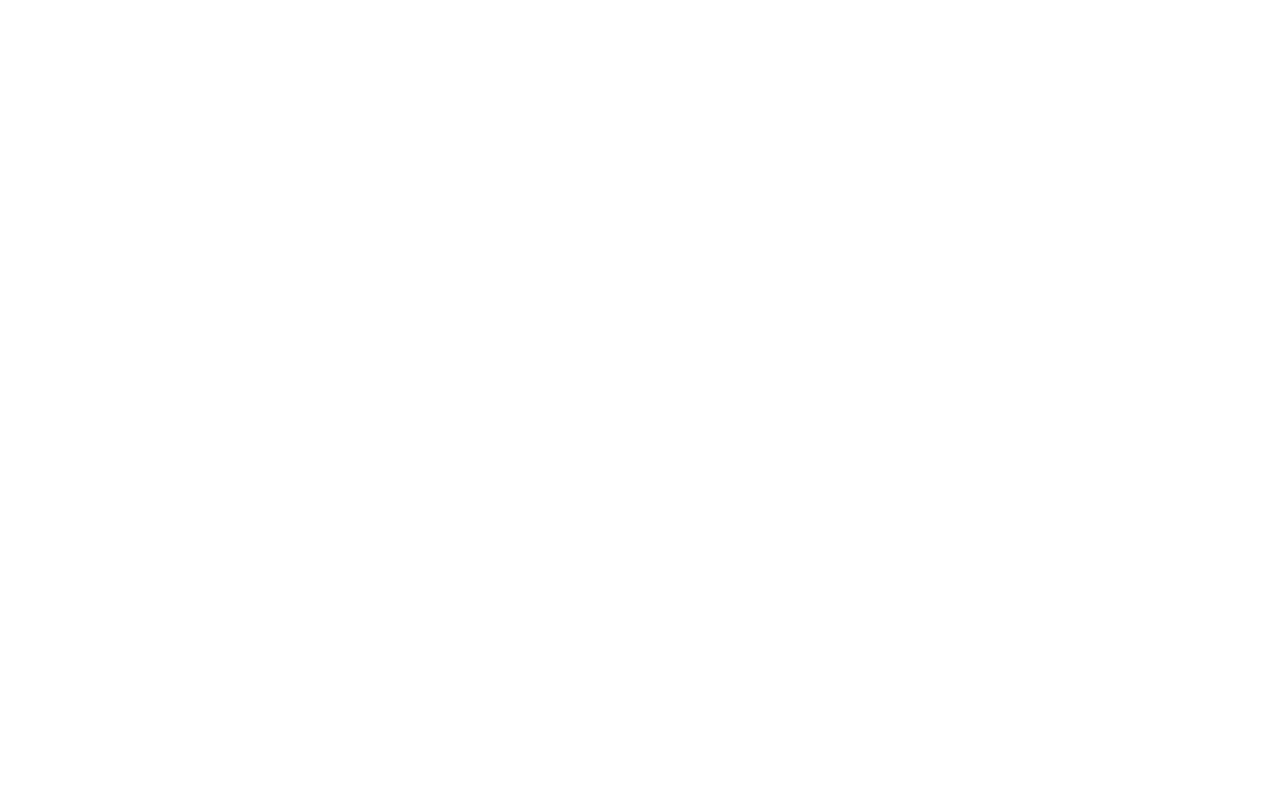
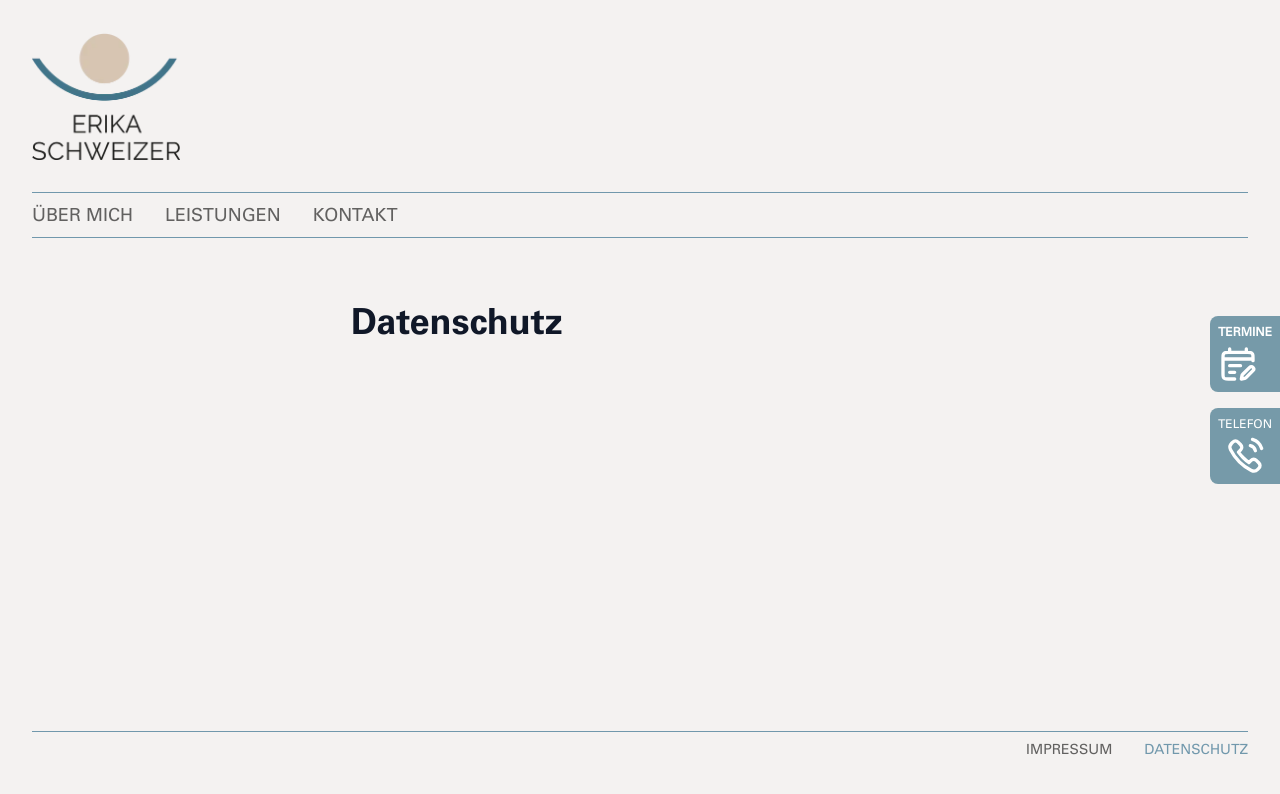
Before and after one commit to darayaq-01/schweizer-psychotherapie, an Astro site: page /datenschutz in a window 1280 px wide. Built offline with nearby package versions, Linux system fonts and the light colour scheme; Astro itself is replaced by a stand-in of ours.

Commit message:
Add Impressum and Datenschutz pages with correct routing in footer

```diff
--- a/src/components/Footer.astro
+++ b/src/components/Footer.astro
@@ -2,8 +2,8 @@
 import HeaderLink from './HeaderLink.astro';
 
 const footerItems = [
-    { href: '/', text: 'Impressum' },
-    { href: '/', text: 'Datenschutz' },
+    { href: '/impressum', text: 'Impressum' },
+    { href: '/datenschutz', text: 'Datenschutz' },
 ];
 ---
 
--- a/src/pages/datenschutz.astro
+++ b/src/pages/datenschutz.astro
@@ -0,0 +1,10 @@
+---
+import Container from '@components/Container.astro';
+import Layout from '@layouts/Layout.astro';
+---
+
+<Layout title='Datenschutz'>
+    <Container className='prose'>
+        <h1>Datenschutz</h1>
+    </Container>
+</Layout>
--- a/src/pages/impressum.astro
+++ b/src/pages/impressum.astro
@@ -0,0 +1,10 @@
+---
+import Container from '@components/Container.astro';
+import Layout from '@layouts/Layout.astro';
+---
+
+<Layout title='Impressum'>
+    <Container className='prose'>
+        <h1>Impressum</h1>
+    </Container>
+</Layout>
```
